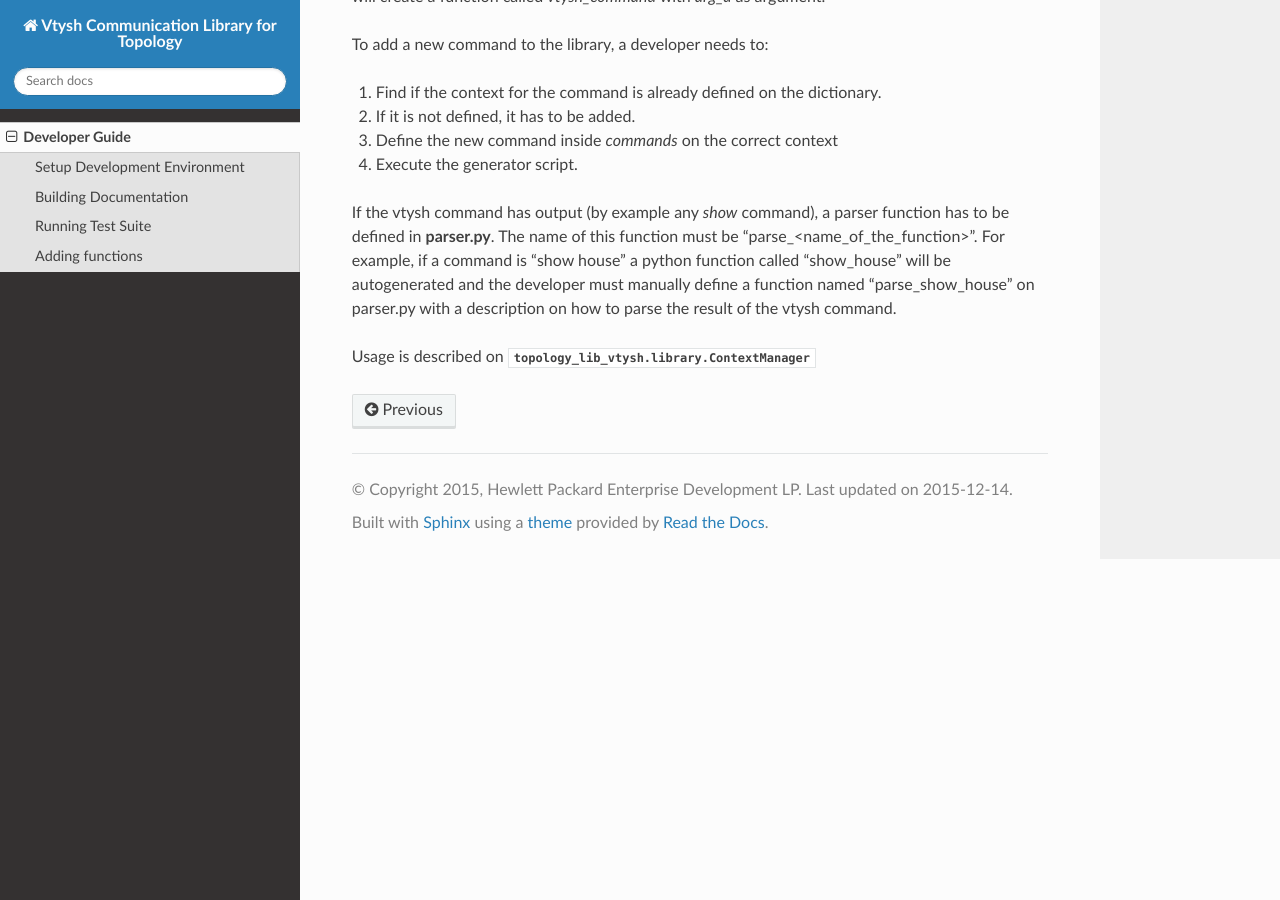
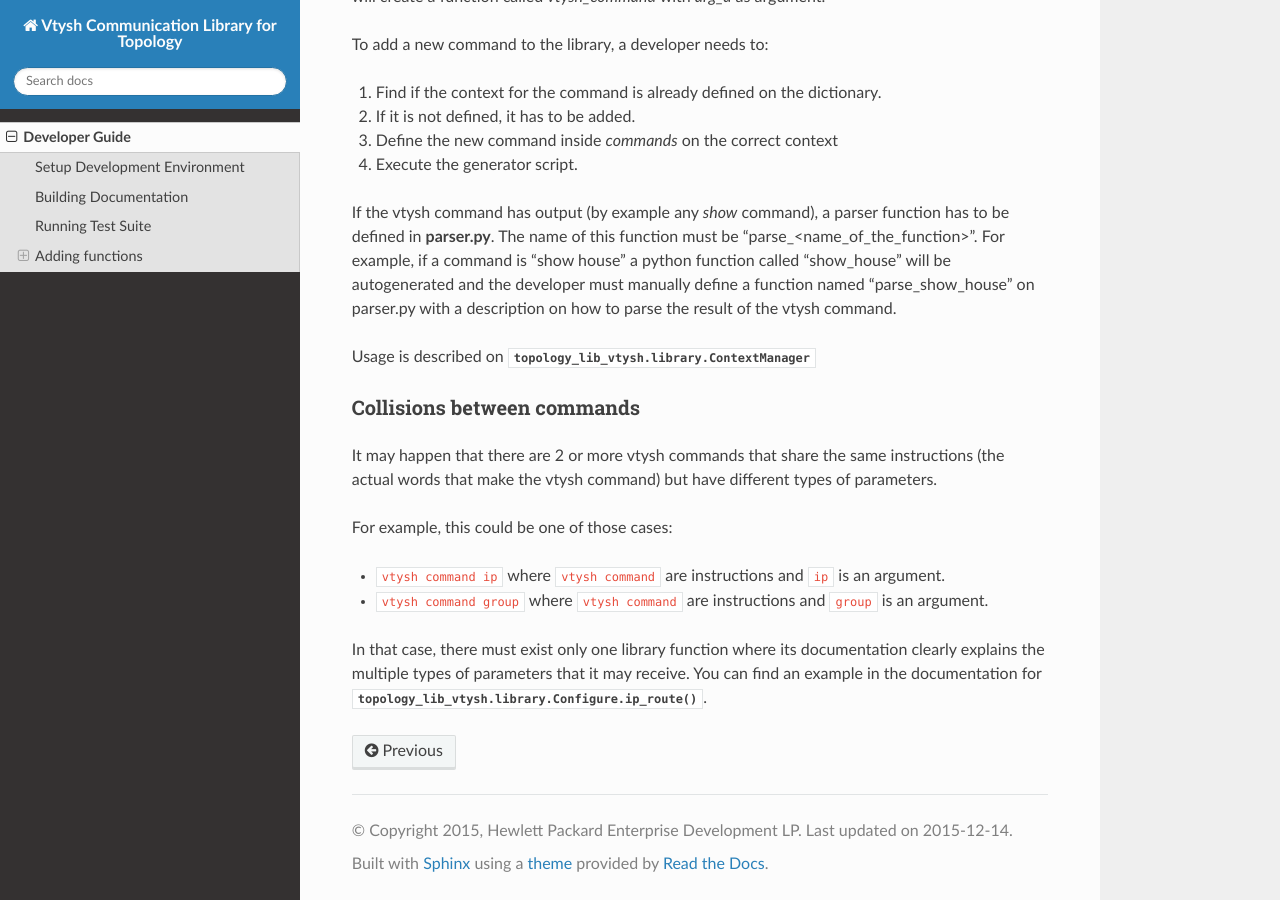
Before and after one commit to carlos-jenkins/ops-topology-lib-vtysh, a Sphinx documentation site: the page built from doc/developer.rst, in a window 1280 px wide and 900 px high, scrolled down 1713 px. Built offline with Sphinx 7.4.7 and the Read the Docs theme 2.0.0, drawn with Linux system fonts in a browser that asks for light colours; pages that are not in the unit, such as notebooks, are missing from menus; the version number could not be read and is left out.

Commit message:
new: doc: Explaining what to do if there is a name colission.

```diff
--- a/doc/developer.rst
+++ b/doc/developer.rst
@@ -116,3 +116,22 @@
 description on how to parse the result of the vtysh command.
 
 Usage is described on :class:`topology_lib_vtysh.library.ContextManager`
+
+Collisions between commands
+...........................
+
+It may happen that there are 2 or more vtysh commands that share the same
+instructions (the actual words that make the vtysh command) but have different
+types of parameters.
+
+For example, this could be one of those cases:
+
+- ``vtysh command ip`` where ``vtysh command`` are instructions and ``ip``
+  is an argument.
+- ``vtysh command group`` where ``vtysh command`` are instructions and
+  ``group`` is an argument.
+
+In that case, there must exist only one library function where its
+documentation clearly explains the multiple types of parameters that it may
+receive. You can find an example in the documentation for
+:func:`topology_lib_vtysh.library.Configure.ip_route`.
```
